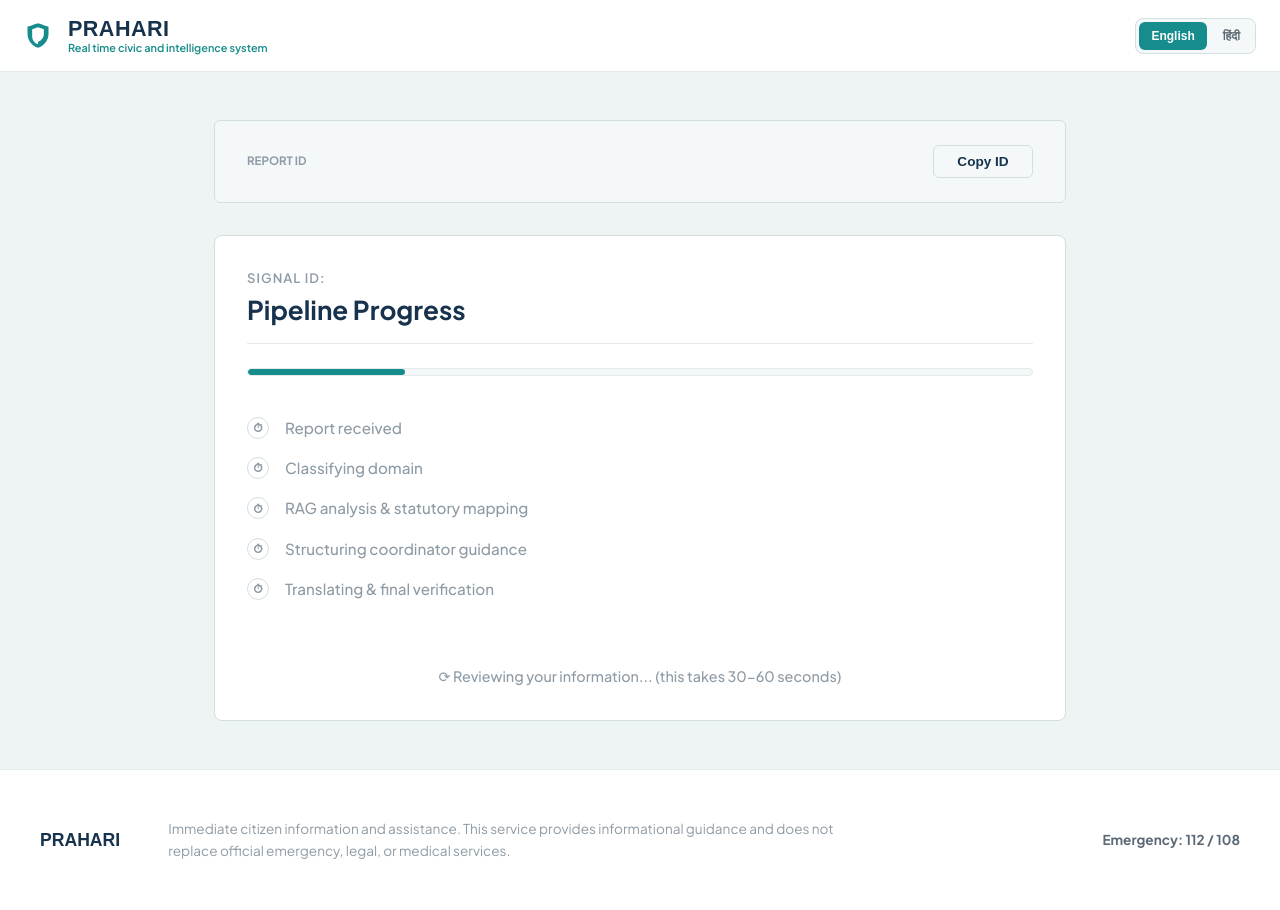
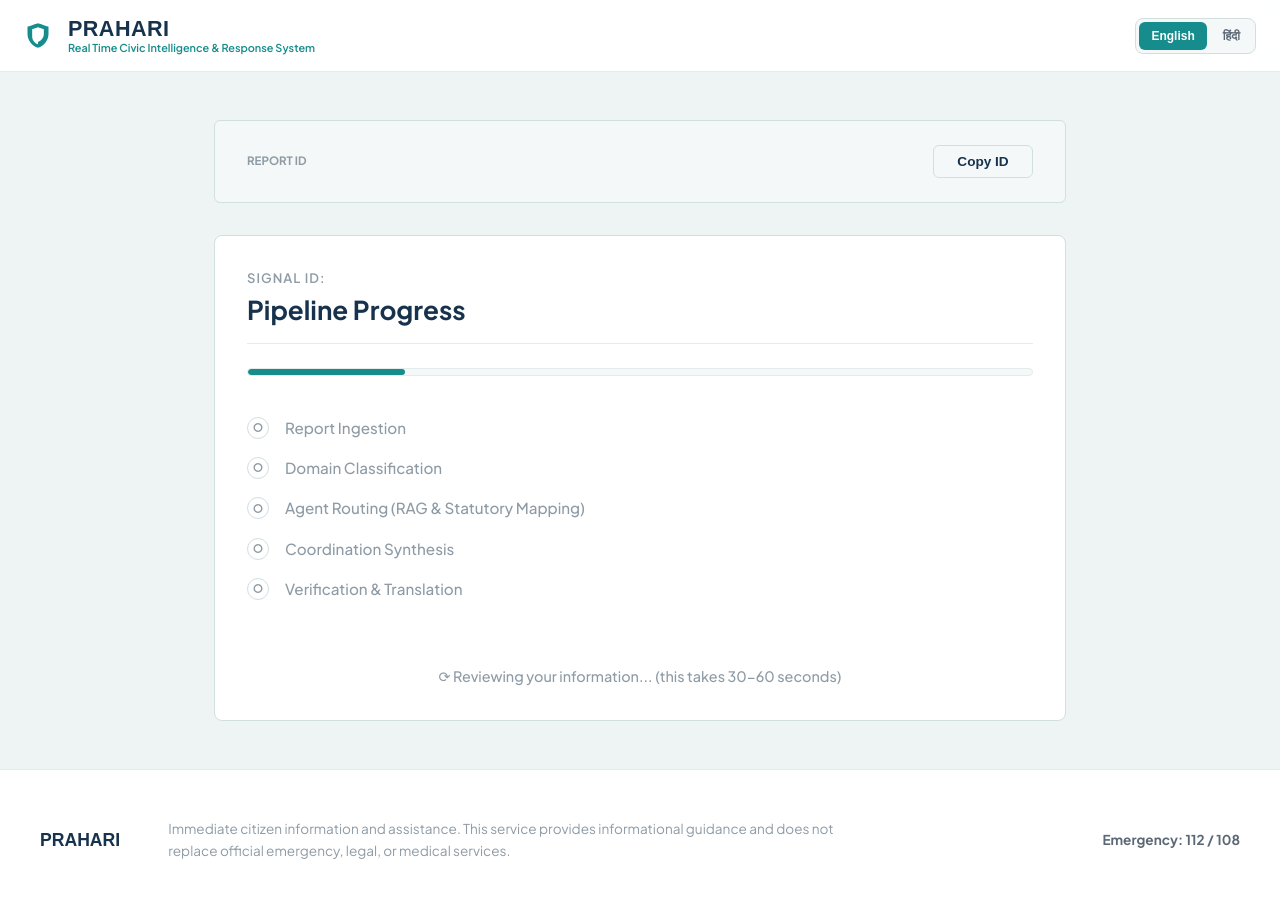
Before and after one commit to MunishUpadhyay/Prahari, a Django app: template templates/report_status.html in a window 1280 px wide. Run offline with Django 5.2, Linux system fonts and the light colour scheme; the template is opened without the code that fills it, so the values that code supplies are empty; parts of the project's set-up code (start-up, migrations or seed data) failed here and were passed over.

Commit message:
fix: restore official tagline, overhaul progress steps UI to map five real pipeline stages, remove client-side polling timeouts, fix checklist rendering bug

```diff
--- a/static/css/prahari.css
+++ b/static/css/prahari.css
@@ -780,12 +780,16 @@ input:checked + .slider:before {
     transition: color 0.3s;
 }
 
-.progress-step.active {
-    color: var(--text-primary);
-}
-
-.progress-step.done {
-    color: var(--text-secondary);
+.progress-step.active, .progress-step.running {
+    color: var(--text-primary);
+}
+
+.progress-step.done, .progress-step.completed {
+    color: var(--text-secondary);
+}
+
+.progress-step.failed {
+    color: var(--critical);
 }
 
 .progress-step .step-icon {
@@ -802,16 +806,22 @@ input:checked + .slider:before {
     color: var(--text-muted);
 }
 
-.progress-step.active .step-icon {
+.progress-step.active .step-icon, .progress-step.running .step-icon {
     border-color: var(--yellow);
     color: var(--yellow);
     box-shadow: 0 0 8px rgba(255, 204, 51, 0.2);
 }
 
-.progress-step.done .step-icon {
+.progress-step.done .step-icon, .progress-step.completed .step-icon {
     border-color: var(--success);
     background: rgba(34, 197, 94, 0.1);
     color: var(--success);
+}
+
+.progress-step.failed .step-icon {
+    border-color: var(--critical);
+    background: rgba(214, 69, 69, 0.1);
+    color: var(--critical);
 }
 
 /* Report Status Page Styling */
--- a/templates/components/header.html
+++ b/templates/components/header.html
@@ -5,7 +5,7 @@
         </svg>
         <div class="logo-wordmark">
             <h1 style="color: var(--deep-navy);">Prahari</h1>
-            <span class="logo-subtitle loc-en">Real time civic and intelligence system</span>
+            <span class="logo-subtitle loc-en">Real Time Civic Intelligence & Response System</span>
             <span class="logo-subtitle loc-hi" lang="hi">तत्काल नागरिक सूचना एवं सहायता प्रणाली</span>
         </div>
     </a>
--- a/templates/home.html
+++ b/templates/home.html
@@ -17,7 +17,7 @@
             Prahari
         </h1>
         <p class="loc-en" style="font-size: 1.25rem; font-weight: 600; color: var(--accent-teal); margin-top: -8px; letter-spacing: 0.05em; text-transform: uppercase;">
-            Real time civic and intelligence system
+            Real Time Civic Intelligence & Response System
         </p>
         <p class="loc-hi" lang="hi" style="font-family: 'Noto Sans Devanagari', sans-serif; font-size: 1.25rem; font-weight: 600; color: var(--accent-teal); margin-top: -8px; letter-spacing: 0.05em;">
             तत्काल नागरिक सूचना एवं सहायता प्रणाली
--- a/templates/report_status.html
+++ b/templates/report_status.html
@@ -95,38 +95,38 @@
         </div>
         <ul class="progress-list" style="text-align: left;">
             <li id="step-received" class="progress-step pending">
-                <span class="step-icon">⏱</span>
+                <span class="step-icon">○</span>
                 <div>
-                    <span class="loc-en">Report received</span>
-                    <span class="loc-hi" lang="hi">रिपोर्ट प्राप्त हुई</span>
+                    <span class="loc-en">Report Ingestion</span>
+                    <span class="loc-hi" lang="hi">रिपोर्ट अंतर्ग्रहण (Ingestion)</span>
                 </div>
             </li>
             <li id="step-classified" class="progress-step pending">
-                <span class="step-icon">⏱</span>
+                <span class="step-icon">○</span>
                 <div>
-                    <span class="loc-en">Classifying domain</span>
-                    <span class="loc-hi" lang="hi">घटना क्षेत्र वर्गीकरण</span>
+                    <span class="loc-en">Domain Classification</span>
+                    <span class="loc-hi" lang="hi">घटना क्षेत्र वर्गीकरण (Classification)</span>
                 </div>
             </li>
             <li id="step-analyzed" class="progress-step pending">
-                <span class="step-icon">⏱</span>
+                <span class="step-icon">○</span>
                 <div>
-                    <span class="loc-en">RAG analysis & statutory mapping</span>
-                    <span class="loc-hi" lang="hi">RAG विश्लेषण और वैधानिक मैपिंग</span>
+                    <span class="loc-en">Agent Routing (RAG & Statutory Mapping)</span>
+                    <span class="loc-hi" lang="hi">एजेंट रूटिंग (RAG और वैधानिक मैपिंग)</span>
                 </div>
             </li>
             <li id="step-coordinated" class="progress-step pending">
-                <span class="step-icon">⏱</span>
+                <span class="step-icon">○</span>
                 <div>
-                    <span class="loc-en">Structuring coordinator guidance</span>
-                    <span class="loc-hi" lang="hi">मार्गदर्शन ढांचा तैयार करना</span>
+                    <span class="loc-en">Coordination Synthesis</span>
+                    <span class="loc-hi" lang="hi">समन्वय संश्लेषण (Coordination)</span>
                 </div>
             </li>
             <li id="step-translated" class="progress-step pending">
-                <span class="step-icon">⏱</span>
+                <span class="step-icon">○</span>
                 <div>
-                    <span class="loc-en">Translating & final verification</span>
-                    <span class="loc-hi" lang="hi">अनुवाद और अंतिम सत्यापन</span>
+                    <span class="loc-en">Verification & Translation</span>
+                    <span class="loc-hi" lang="hi">सत्यापन और अनुवाद (Translation/Push)</span>
                 </div>
             </li>
         </ul>
@@ -315,11 +315,11 @@ function shareReport() {
 function updateChecklistUI(steps, isFailed = false) {
     const pipelineOrder = ['received', 'classified', 'analyzed', 'coordinated', 'translated'];
     const labels = {
-        received: { en: 'Report received', hi: 'रिपोर्ट प्राप्त हुई' },
-        classified: { en: 'Classifying domain', hi: 'घटना क्षेत्र वर्गीकरण' },
-        analyzed: { en: 'RAG analysis & statutory mapping', hi: 'RAG विश्लेषण और वैधानिक मैपिंग' },
-        coordinated: { en: 'Structuring coordinator guidance', hi: 'मार्गदर्शन ढांचा तैयार करना' },
-        translated: { en: 'Translating & final verification', hi: 'अनुवाद और अंतिम सत्यापन' }
+        received: { en: 'Report Ingestion', hi: 'रिपोर्ट अंतर्ग्रहण' },
+        classified: { en: 'Domain Classification', hi: 'घटना क्षेत्र वर्गीकरण' },
+        analyzed: { en: 'Agent Routing (RAG & Statutory Mapping)', hi: 'एजेंट रूटिंग (RAG और वैधानिक मैपिंग)' },
+        coordinated: { en: 'Coordination Synthesis', hi: 'समन्वय संश्लेषण' },
+        translated: { en: 'Verification & Translation', hi: 'सत्यापन और अनुवाद' }
     };
 
     let runningIndex = -1;
@@ -335,7 +335,7 @@ function updateChecklistUI(steps, isFailed = false) {
         if (!el) return;
 
         let state = 'pending';
-        let icon = '⏱';
+        let icon = '○';
 
         if (steps[key]) {
             state = 'completed';
@@ -343,11 +343,14 @@ function updateChecklistUI(steps, isFailed = false) {
         } else if (idx === runningIndex) {
             if (isFailed) {
                 state = 'failed';
-                icon = '✗';
+                icon = '!';
             } else {
                 state = 'running';
                 icon = '⟳';
             }
+        } else if (isFailed && idx > runningIndex) {
+            state = 'pending';
+            icon = '○';
         }
 
         el.className = `progress-step ${state}`;
@@ -1694,17 +1697,19 @@ function showResultUnified(result) {
     if (evidenceToCollect.length > 0) {
         const evidenceCards = evidenceToCollect.map((e, i) => {
             const eHi = (result.evidence_to_collect_hi || [])[i] || {};
-            const whyEn = e.importance_reason || '';
-            const whyHi = eHi.importance_reason || whyEn;
-            const howEn = e.collection_method || '';
-            const howHi = eHi.collection_method || howEn;
+            const itemNameEn = e.evidence_name || e.item || '';
+            const itemNameHi = eHi.evidence_name || eHi.item || itemNameEn;
+            const whyEn = e.importance_reason || e.why_important || '';
+            const whyHi = eHi.importance_reason || eHi.why_important || whyEn;
+            const howEn = e.collection_method || e.how_to_collect || '';
+            const howHi = eHi.collection_method || eHi.how_to_collect || howEn;
 
             return `
             <div class="evidence-item-card" style="padding: var(--space-3); border: 1px solid var(--border-default); border-radius: var(--radius-inner); background: var(--bg-surface); display: flex; gap: var(--space-2); align-items: flex-start; text-align: left;">
                 <input type="checkbox" id="evidence-check-${i}" style="width: 18px; height: 18px; accent-color: var(--accent-teal); cursor: pointer; margin-top: 2px;" aria-label="Evidence check item" />
                 <div style="display: flex; flex-direction: column; gap: 4px;">
-                    <span class="card-title loc-en" style="font-size: 0.95rem; font-weight: 600; color: var(--text-primary); margin: 0;">${e.evidence_name || ''}</span>
-                    <span class="card-title loc-hi" lang="hi" style="font-size: 0.95rem; font-weight: 600; color: var(--text-primary); font-family: 'Noto Sans Devanagari', sans-serif; margin: 0;">${eHi.evidence_name || e.evidence_name || ''}</span>
+                    <span class="card-title loc-en" style="font-size: 0.95rem; font-weight: 600; color: var(--text-primary); margin: 0;">${itemNameEn}</span>
+                    <span class="card-title loc-hi" lang="hi" style="font-size: 0.95rem; font-weight: 600; color: var(--text-primary); font-family: 'Noto Sans Devanagari', sans-serif; margin: 0;">${itemNameHi}</span>
 
                     ${whyEn ? `
                     <p class="loc-en" style="font-size: 0.85rem; color: var(--text-muted); line-height: 1.5; margin: 0;"><span style="font-weight: 600; color: var(--accent-teal); margin-right: 0.35rem;">Importance:</span>${whyEn}</p>
@@ -1831,12 +1836,6 @@ async function pollStatus() {
             if (data.result) {
                 renderCaseStatus(data.result.status, data.result.coordinator_notes, data.result.contact_number);
             }
-        } else {
-            if (pollAttempts >= maxPollAttempts) {
-                clearInterval(pollTimer);
-                document.getElementById('timeout-message').style.display = 'block';
-                document.getElementById('pulsing-progress').style.display = 'none';
-            }
         }
     } catch (e) {
         // Log silently
@@ -1848,8 +1847,8 @@ function showFailureState(msg) {
     const container = document.getElementById('case-status-container');
     if (container) {
         container.innerHTML = `
-        <div class="surface-card" style="border-color: var(--critical); text-align: left;">
-            <div style="display:flex; align-items:center; gap:0.5rem; margin-bottom: 0.5rem;">
+        <div class="surface-card" style="border-color: var(--critical); text-align: left; display: flex; flex-direction: column; gap: var(--space-3);">
+            <div style="display:flex; align-items:center; gap:0.5rem;">
                 <svg class="icon-svg" viewBox="0 0 24 24" style="fill: var(--critical);" aria-hidden="true">
                     <path d="M12 2C6.48 2 2 6.48 2 12s4.48 10 10 10 10-4.48 10-10S17.52 2 12 2zm1 15h-2v-2h2v2zm0-4h-2V7h2v6z"/>
                 </svg>
@@ -1858,10 +1857,20 @@ function showFailureState(msg) {
                     <span class="loc-hi">विश्लेषण प्रक्रिया असफल</span>
                 </h3>
             </div>
-            <p style="font-size: 0.95rem; line-height: 1.6; color: var(--text-secondary);">
-                <span class="loc-en">We couldn't complete the RAG analysis. Your report has been safely logged in databases. You can return later or try re-submitting. Details: ${msg}</span>
-                <span class="loc-hi" lang="hi">हम रिपोर्ट का विश्लेषण पूरा नहीं कर सके। आपकी रिपोर्ट डेटाबेस में सुरक्षित रूप से दर्ज कर ली गई है। आप बाद में पुनः प्रयास कर सकते हैं। विवरण: ${msg}</span>
+            <p style="font-size: 0.95rem; line-height: 1.6; color: var(--text-secondary); margin: 0;">
+                <span class="loc-en">We could not complete the automated analysis of your incident at this time. Your report is safely saved in our database. You can try refreshing to check again or submit a new report.</span>
+                <span class="loc-hi" lang="hi">हम इस समय आपकी घटना का स्वचालित विश्लेषण पूरा नहीं कर सके। आपकी रिपोर्ट हमारे डेटाबेस में सुरक्षित रूप से सहेजी गई है। आप पुनः प्रयास करने के लिए पृष्ठ को ताज़ा कर सकते हैं या नई रिपोर्ट सबमिट कर सकते हैं।</span>
             </p>
+            <div style="display: flex; gap: var(--space-2); flex-wrap: wrap; margin-top: var(--space-2);">
+                <button onclick="window.location.reload()" class="btn-primary" style="font-size: 0.85rem; padding: 0.5rem 1rem;">
+                    <span class="loc-en">Retry Analysis Check</span>
+                    <span class="loc-hi">पुनः प्रयास करें</span>
+                </button>
+                <a href="/submit/" class="btn-secondary" style="font-size: 0.85rem; padding: 0.5rem 1rem; text-decoration: none;">
+                    <span class="loc-en">Submit New Report</span>
+                    <span class="loc-hi">नई रिपोर्ट सबमिट करें</span>
+                </a>
+            </div>
         </div>`;
         container.style.display = 'block';
     }
```
Also changed, not shown: apps/signals/citizen_views.py (+11 -2 lines).
